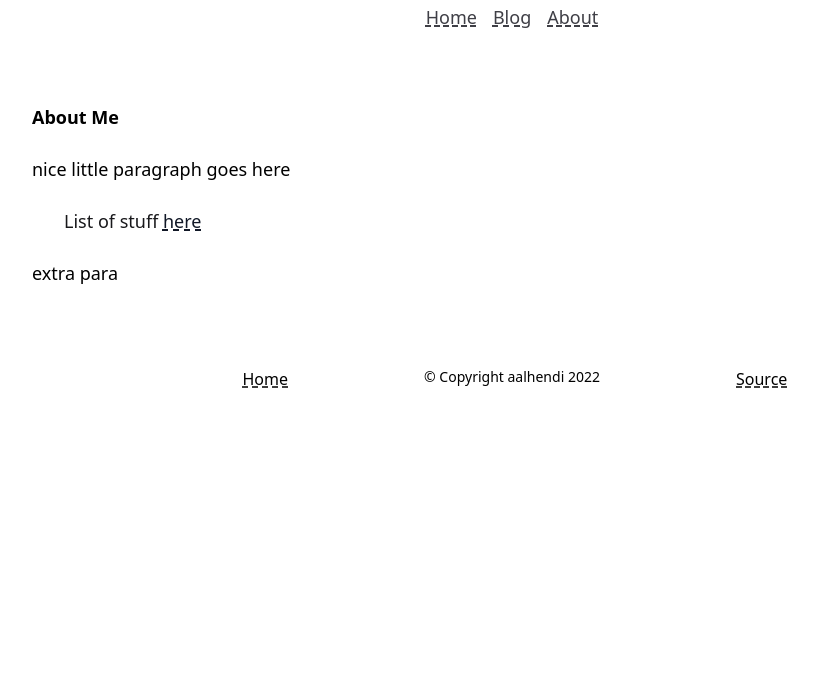
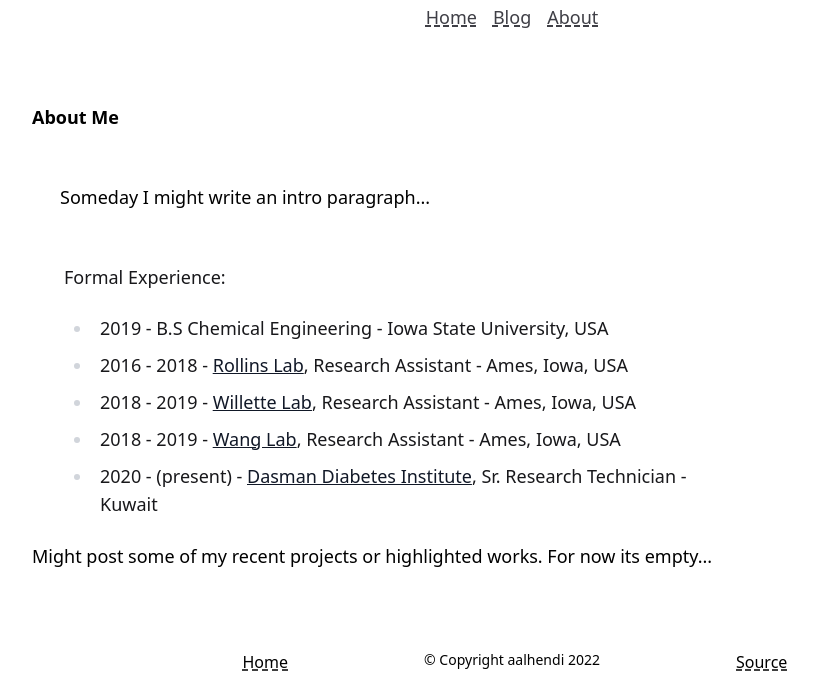
Before and after one commit to aalhendi/aalhendi.com, an Astro site: page /about in a window 1280 px wide. Shown: the part 249-943 px from the top of the page, without its empty margins (128-946 px from the left). Before the commit the page ends 800 px from the top, so only its background shows below. Built offline with nearby package versions, Linux system fonts and the light colour scheme; Astro itself is replaced by a stand-in of ours.

Commit message:
feat: Write About Me

```diff
--- a/src/pages/about.astro
+++ b/src/pages/about.astro
@@ -17,14 +17,37 @@ const description = 'About Me'
     <p class='my-6 font-semibold'>
 	{description}
     </p>
-            <p class='my-6'>
-                nice little paragraph goes here
+    <p class='my-6 whitespace-pre'>
+      Someday I might write an intro paragraph...
     </p>
     <div class='ml-8 text-lg text-zinc-900 prose'>
-                <p>List of stuff <a class='underline underline-offset-2 decoration-dashed font-light' target='_blank' href='/mdpage'>here</a></p>
+      <p>Formal Experience:</p>
+
+      <ul>
+        <li>
+	  2019 - B.S Chemical Engineering - Iowa State University, USA
+	</li>
+
+	<li>
+	  2016 - 2018 - <a href="https://scholar.google.com/citations?user=daxl9aQAAAAJ&hl=en">Rollins Lab</a>, Research Assistant - Ames, Iowa, USA
+	</li>
+
+	<li>
+	  2018 - 2019 - <a href="https://scholar.google.com/citations?user=53UKJZ8AAAAJ&hl=en">Willette Lab</a>, Research Assistant - Ames, Iowa, USA
+	</li>
+
+	<li>
+	  2018 - 2019 - <a href="https://fshn.hs.iastate.edu/directory/wang-qian/">Wang Lab</a>, Research Assistant - Ames, Iowa, USA
+	</li>
+
+	<li>
+	  2020 - (present) - <a href="https://research.dasmaninstitute.org/en/publications/">Dasman Diabetes Institute</a>, Sr. Research Technician - Kuwait
+	</li>
+      </ul>
+
     </div>
     <p class='my-6'>
-                extra para
+      Might post some of my recent projects or highlighted works. For now its empty...
     </p>
   </div>
 </div>
--- a/src/pages/index.astro
+++ b/src/pages/index.astro
@@ -15,8 +15,9 @@ const description = "some of my stuff"
             <p class='my-6 font-semibold'>
                 {description}
             </p>
-            <p class='my-6'>
+            <p class='my-6 whitespace-pre-line'>
                 Will put up some things here when I feel like it.
+		Mostly unorganized dump of thoughts and ideas I mention more than twice.
             </p>
         </div>
     </div>
--- a/src/pages/mdpage.md
+++ b/src/pages/mdpage.md
@@ -5,6 +5,8 @@ title: Markdown example
 version: 0.0.1
 description: A page rendered form a Markdown file.
 ---
+
+Why are you here?
 
 Lorem ipsum dolor sit amet, consectetur adipiscing elit, sed do eiusmod tempor incididunt ut labore et dolore magna aliqua. Ut enim ad minim veniam, quis nostrud exercitation ullamco laboris nisi ut aliquip ex ea commodo consequat. Duis aute irure dolor in reprehenderit in voluptate velit esse cillum dolore eu fugiat nulla pariatur. Excepteur sint occaecat cupidatat non proident, sunt in culpa qui officia deserunt mollit anim id est laborum.
 
@@ -15,5 +17,3 @@ Lorem ipsum dolor sit amet, consectetur adipiscing elit, sed do eiusmod tempor i
 Lorem ipsum dolor sit amet, consectetur adipiscing elit, sed do eiusmod tempor incididunt ut labore et dolore magna aliqua. Ut enim ad minim veniam, quis nostrud exercitation ullamco laboris nisi ut aliquip ex ea commodo consequat. Duis aute irure dolor in reprehenderit in voluptate velit esse cillum dolore eu fugiat nulla pariatur. Excepteur sint occaecat cupidatat non proident, sunt in culpa qui officia deserunt mollit anim id est laborum.
 
 Lorem ipsum dolor sit amet, consectetur adipiscing elit, sed do eiusmod tempor incididunt ut labore et dolore magna aliqua. Ut enim ad minim veniam, quis nostrud exercitation ullamco laboris nisi ut aliquip ex ea commodo consequat. Duis aute irure dolor in reprehenderit in voluptate velit esse cillum dolore eu fugiat nulla pariatur. Excepteur sint occaecat cupidatat non proident, sunt in culpa qui officia deserunt mollit anim id est laborum.
-
-Lorem ipsum dolor sit amet, consectetur adipiscing elit, sed do eiusmod tempor incididunt ut labore et dolore magna aliqua. Ut enim ad minim veniam, quis nostrud exercitation ullamco laboris nisi ut aliquip ex ea commodo consequat. Duis aute irure dolor in reprehenderit in voluptate velit esse cillum dolore eu fugiat nulla pariatur. Excepteur sint occaecat cupidatat non proident, sunt in culpa qui officia deserunt mollit anim id est laborum.
```
Lines whose indentation alone changed are shown as unchanged.
